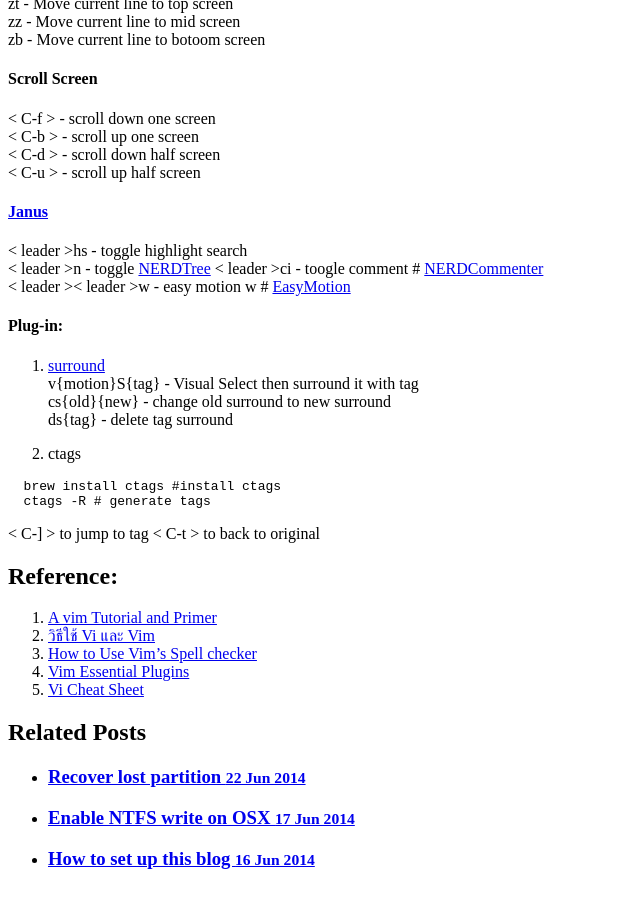
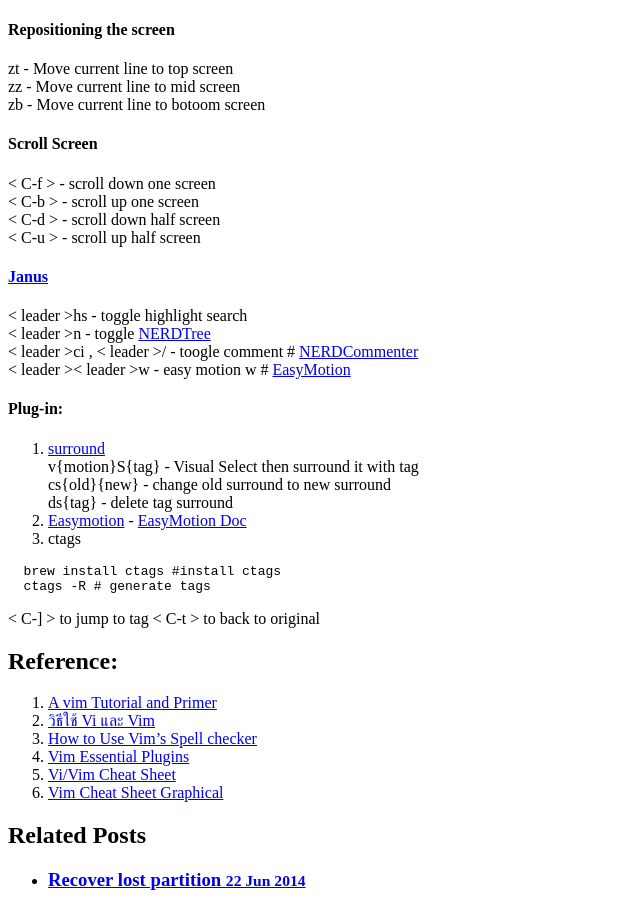
Before and after one commit to ibotdotout/ibotdotout.github.io, a Jekyll site: the page built from _posts/2014-06-09-vim.md, in a window 1280 px wide and 900 px high, scrolled down 2073 px. Shown: the whole window, without its empty margins (0-640 px from the left). Built offline with Jekyll 4.4.1, drawn with Linux system fonts in a browser that asks for light colours; Markdown is read by kramdown in place of the engine named in the settings; some of the changed text lies outside the part shown.

Commit message:
update post/vim

````diff
--- a/_posts/2014-06-09-vim.md
+++ b/_posts/2014-06-09-vim.md
@@ -4,6 +4,12 @@ title: "Vim"
 tags: vim
 ---
 ## Tips
+
+Quick Ref
+
+```sh
+  vim -c "h quickref | only"
+```
 
 word - {letters, numbers, underscore}
 WORD - {non-blank characters}
@@ -112,7 +118,7 @@ zb - Move current line to botoom screen
 #### [Janus](https://github.com/carlhuda/janus)
 < leader >hs - toggle highlight search
 < leader >n - toggle [NERDTree](https://github.com/scrooloose/nerdtree)
-< leader >ci - toogle comment # [NERDCommenter](http://github.com/ddollar/nerdcommenter)
+< leader >ci , < leader >/ - toogle comment # [NERDCommenter](http://github.com/ddollar/nerdcommenter)
 < leader >< leader >w - easy motion w # [EasyMotion](https://github.com/Lokaltog/vim-easymotion)
 
 #### Plug-in:
@@ -120,8 +126,8 @@ zb - Move current line to botoom screen
   v{motion}S{tag} - Visual Select then surround it with tag
   cs{old}{new} - change old surround to new surround
   ds{tag} - delete tag surround
-
-2. ctags
+2. [Easymotion](https://github.com/Lokaltog/vim-easymotion) - [EasyMotion Doc](https://github.com/Lokaltog/vim-easymotion/blob/master/doc/easymotion.txt#L88)
+3. ctags
 
   ```sh
   brew install ctags #install ctags
@@ -135,4 +141,5 @@ zb - Move current line to botoom screen
 2. [วิธีใช้ Vi และ Vim](http://www.joinstick.net/howto/vim.html)
 3. [How to Use Vim's Spell checker](http://tips.webdesign10.com/vim/how-use-vims-spellchecker)
 4. [Vim Essential Plugins](http://code.tutsplus.com/series/vim-essential-plugins--net-19224)
-5. [Vi Cheat Sheet](http://www.worldtimzone.com/res/vi.html)
+5. [Vi/Vim Cheat Sheet](http://www.worldtimzone.com/res/vi.html)
+6. [Vim Cheat Sheet Graphical](https://cdn.shopify.com/s/files/1/0165/4168/files/preview.png)
````
